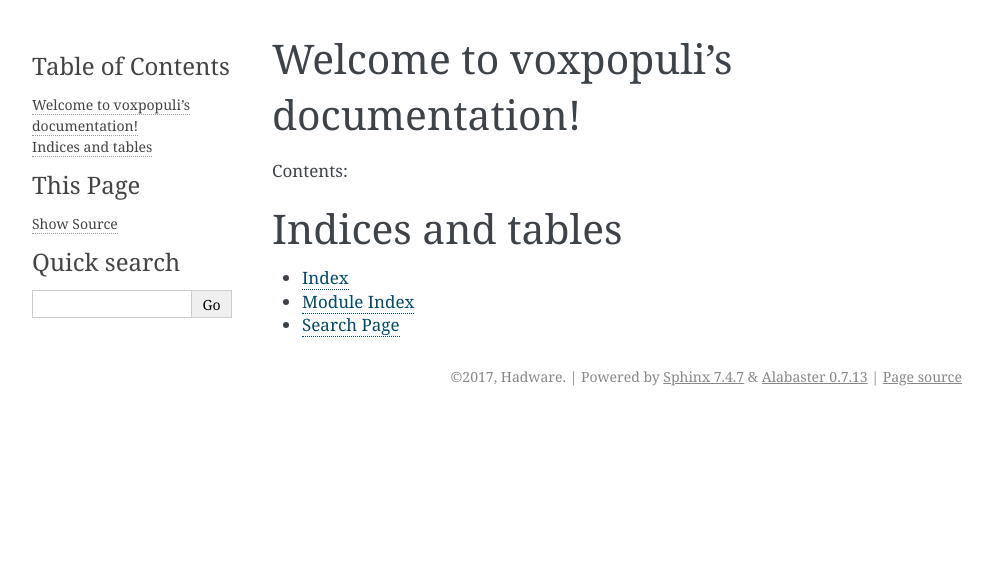
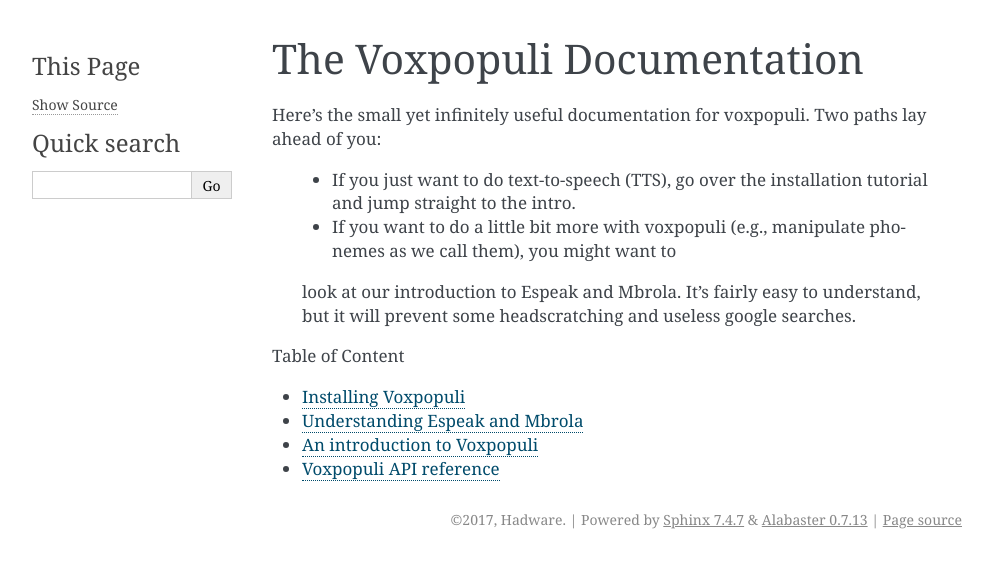
Before and after one commit to hadware/voxpopuli, a Sphinx documentation site: the page built from docs/source/index.rst, in a window 1280 px wide. Shown: the top 568 px of the page, without its empty margins (148-1141 px from the left). Built offline with Sphinx 7.4.7, drawn with Linux system fonts in a browser that asks for light colours.

Commit message:
Made an index for the documentation

```diff
--- /dev/null
+++ b/docs/source/api.rst
@@ -0,0 +1,2 @@
+Voxpopuli API reference
+=======================
--- /dev/null
+++ b/docs/source/espeak_mbrola.rst
@@ -0,0 +1,2 @@
+Understanding Espeak and Mbrola
+===============================
--- a/docs/source/index.rst
+++ b/docs/source/index.rst
@@ -3,19 +3,22 @@
    You can adapt this file completely to your liking, but it should at least
    contain the root `toctree` directive.
 
-Welcome to voxpopuli's documentation!
-=====================================
+The Voxpopuli Documentation
+===========================
 
-Contents:
+Here's the small yet infinitely useful documentation for voxpopuli. Two paths lay ahead of you:
+
+ * If you just want to do text-to-speech (TTS), go over the installation tutorial and jump straight to the intro.
+ * If you want to do a little bit more with voxpopuli (e.g., manipulate phonemes as we call them), you might want to
+ look at our introduction to Espeak and Mbrola. It's fairly easy to understand, but it will prevent some
+ headscratching and useless google searches.
+
 
 .. toctree::
-   :maxdepth: 2
+    :maxdepth: 2
+    :caption: Table of Content
 
-
-
-Indices and tables
-==================
-
-* :ref:`genindex`
-* :ref:`modindex`
-* :ref:`search`
+    install
+    espeak_mbrola
+    intro
+    api
--- /dev/null
+++ b/docs/source/install.rst
@@ -0,0 +1,2 @@
+Installing Voxpopuli
+====================
--- /dev/null
+++ b/docs/source/intro.rst
@@ -0,0 +1,2 @@
+An introduction to Voxpopuli
+============================
```
Also changed, not shown: 1 other file.
